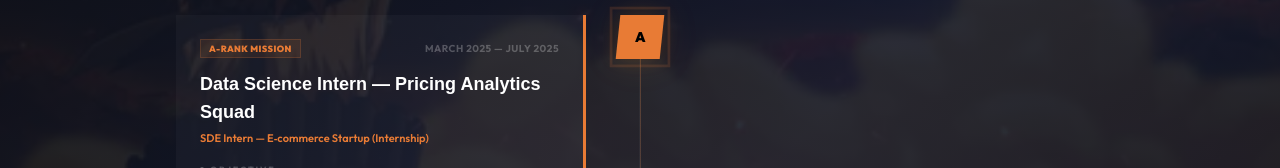
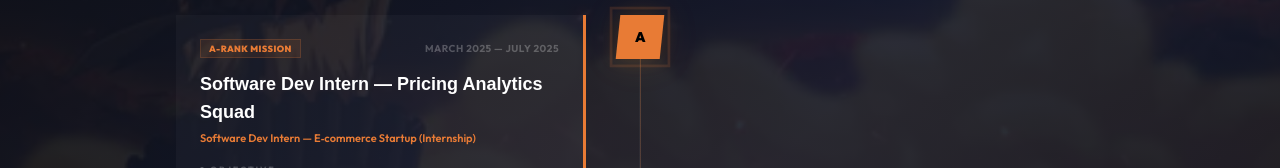
Before and after one commit to Yatsuiii/naruto-portfolio, a Next.js app: page /experience in a window 1280 px wide. Shown: the part 632-800 px from the top of the page. Built offline with nearby package versions, Linux system fonts and the light colour scheme.

Commit message:
Replace Hadoop/Hive with LangChain/RAG; update intern title

```diff
--- a/app/about/page.tsx
+++ b/app/about/page.tsx
@@ -4,7 +4,7 @@ import VillageHUD from "@/components/VillageHUD";
 const skills = [
   { name: "Python", level: 90, kanji: "火", element: "Fire" },
   { name: "Rust", level: 70, kanji: "雷", element: "Lightning" },
-  { name: "Hadoop / Hive", level: 75, kanji: "土", element: "Earth" },
+  { name: "LangChain / RAG", level: 75, kanji: "土", element: "Earth" },
   { name: "AI / ML", level: 80, kanji: "風", element: "Wind" },
   { name: "Systems Design", level: 75, kanji: "水", element: "Water" },
 ];
--- a/data/experience.ts
+++ b/data/experience.ts
@@ -12,15 +12,15 @@ export interface Mission {
 export const missions: Mission[] = [
   {
     rank: "A",
-    title: "Data Science Intern — Pricing Analytics Squad",
-    role: "SDE Intern",
+    title: "Software Dev Intern — Pricing Analytics Squad",
+    role: "Software Dev Intern",
     organization: "E‑commerce Startup (Internship)",
     period: "March 2025 — July 2025",
     objective:
       "Support a small data team by cleaning event data, building dashboards, and prototyping simple models that help the business pick better prices and campaigns.",
     outcome:
       "Shipped a set of Python notebooks + SQL queries that the team used weekly, plus a lightweight dashboard that surfaced top under‑performing SKUs and campaigns.",
-    tags: ["Internship", "Python", "SQL", "Dashboards"],
+    tags: ["Internship", "Python", "SQL", "LangChain", "RAG"],
   },
   {
     rank: "B",
```
